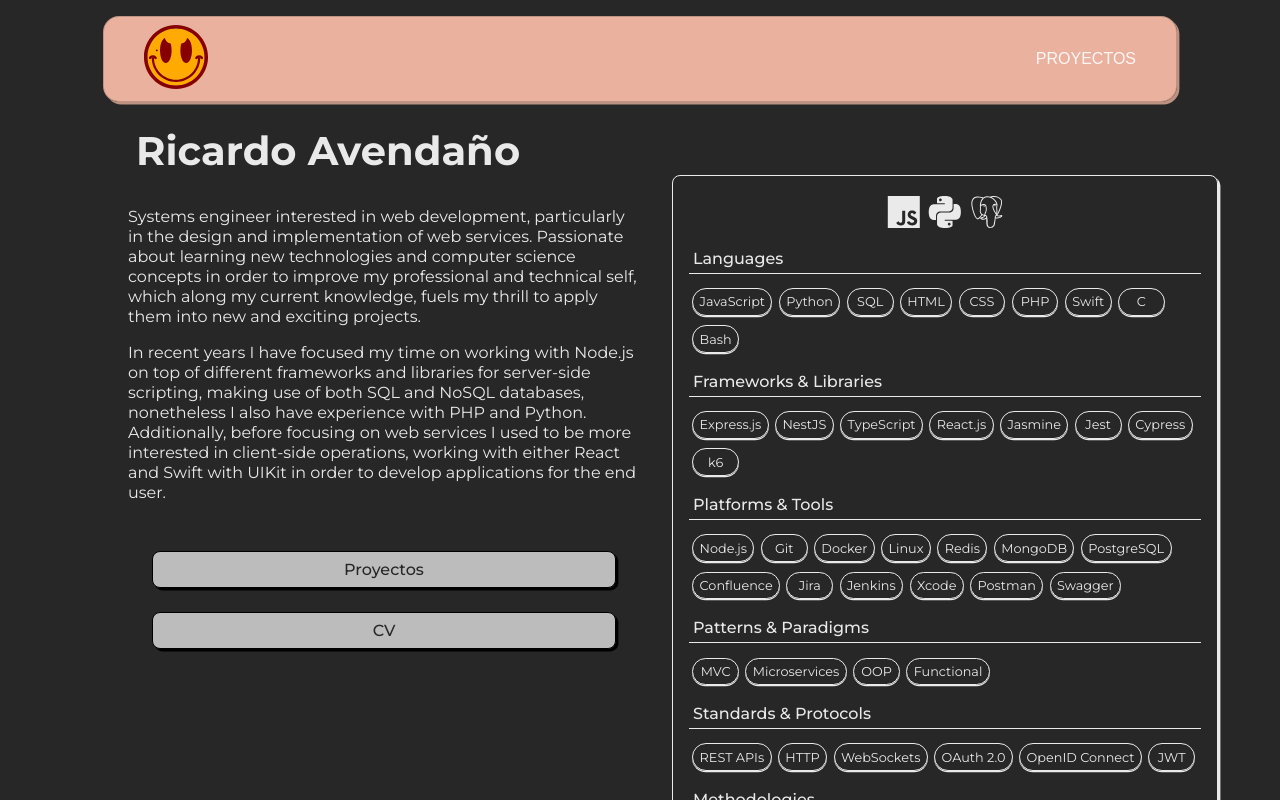
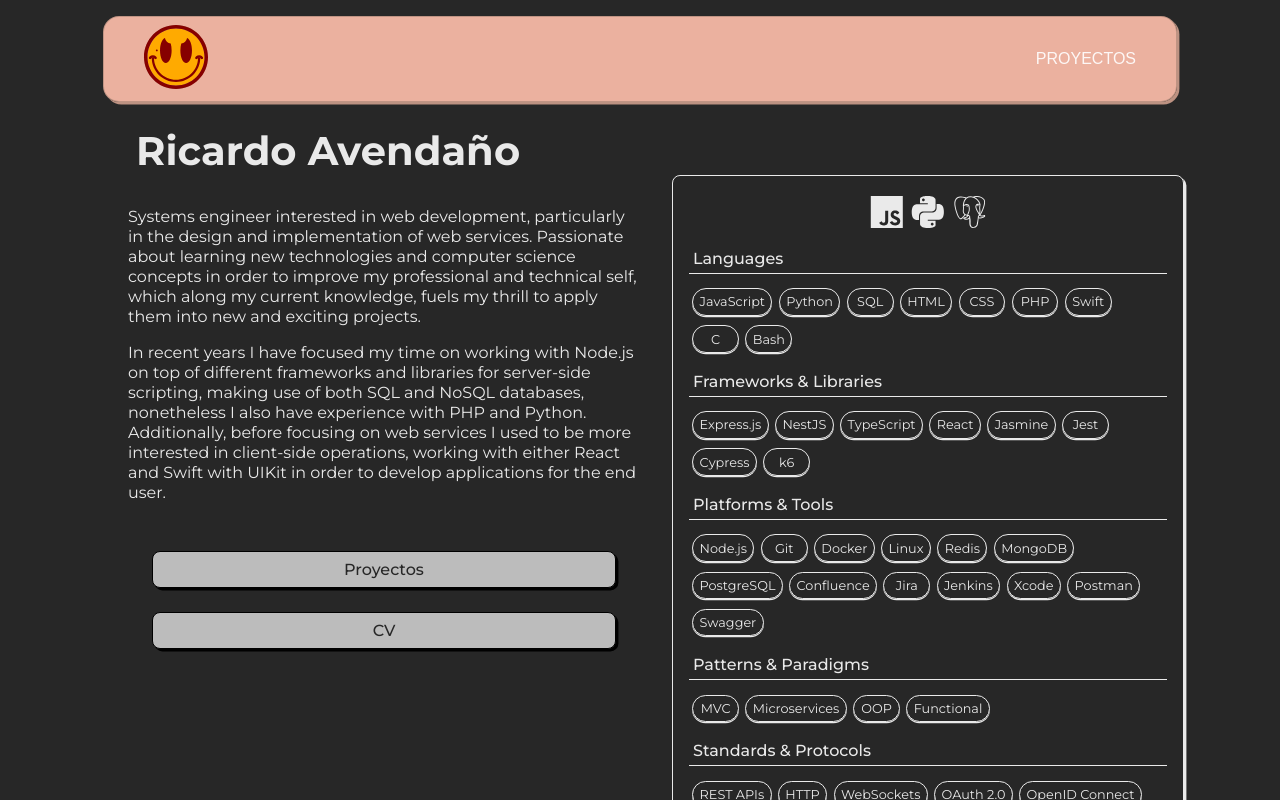
Before and after one commit to chillguire/chillguire.github.io, a React (Vite) app: page / in a window 1280 px wide. Shown: the top 800 px of the page. Built offline with nearby package versions, Linux system fonts and the light colour scheme; a web font is replaced by a local one.

Commit message:
lil updates. housekeeping mostly

```diff
--- a/src/consts/about.js
+++ b/src/consts/about.js
@@ -4,7 +4,7 @@ export const self = {
 * Systems engineer interested in web development, particularly in the design and implementation of web services. Passionate about learning new technologies and computer science concepts in order to improve my professional and technical self, which along my current knowledge, fuels my thrill to apply them into new and exciting projects.
 * In recent years I have focused my time on working with Node.js on top of different frameworks and libraries for server-side scripting, making use of both SQL and NoSQL databases, nonetheless I also have experience with PHP and Python. Additionally, before focusing on web services I used to be more interested in client-side operations, working with either React and Swift with UIKit in order to develop applications for the end user.
 `,
-	resume: 'https://drive.google.com/file/d/1TSy0mf4i35XUFZSgndu_NZEDbWEiRouE/view?usp=drive_link',
+	resume: 'https://drive.google.com/file/d/1kuVahG_0j_-VMOe3UPw-RILwyEcPtc8w/view',
 	relevantSkills: [
 		'JavaScript',
 		'Python',
@@ -20,7 +20,7 @@ export const self = {
 		{
 			name: 'Frameworks & Libraries',
 			elements: [
-				'Express.js', 'NestJS', 'TypeScript', 'React.js', 'Jasmine', 'Jest', 'Cypress', 'k6',
+				'Express.js', 'NestJS', 'TypeScript', 'React', 'Jasmine', 'Jest', 'Cypress', 'k6',
 			]
 		},
 		{
--- a/src/index.css
+++ b/src/index.css
@@ -199,6 +199,7 @@ p {
 	padding: 1em;
 	width: 100%;
 	transition: all 0.4s;
+	box-sizing: border-box;
 }
 
 .card2:hover,
```
Also changed, not shown: 1 other file (tests, documents, lock files or other folders).
